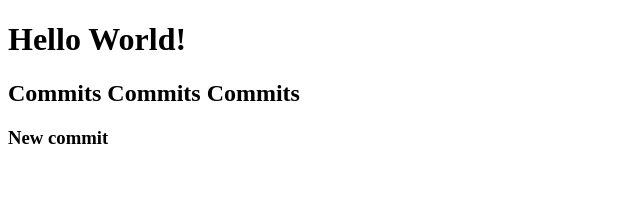
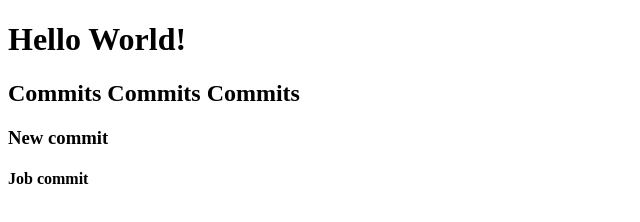
Before and after one commit to ad4m7/public, a plain HTML site: page index.html in a window 1280 px wide. Shown: the full height of the page, 0-640 px from the left. Drawn offline with Linux system fonts and the light colour scheme.

Commit message:
h4 tag added

```diff
--- a/index.html
+++ b/index.html
@@ -11,5 +11,6 @@
     <h1>Hello World!</h1>
     <h2>Commits Commits Commits</h2>
     <h3>New commit</h3>
+    <h4>Job commit</h4>
 </body>
 </html>
```
